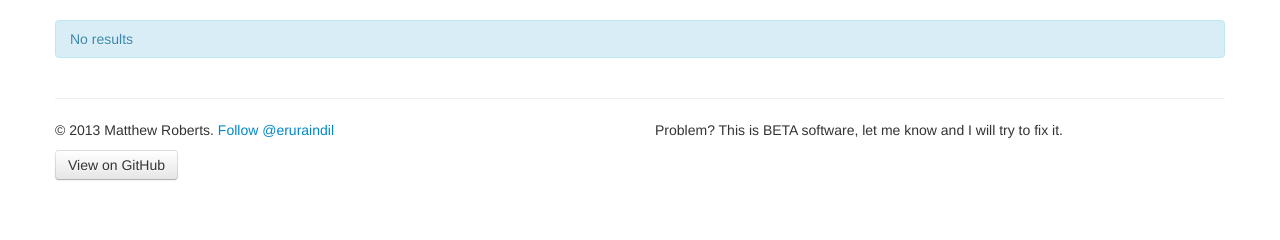
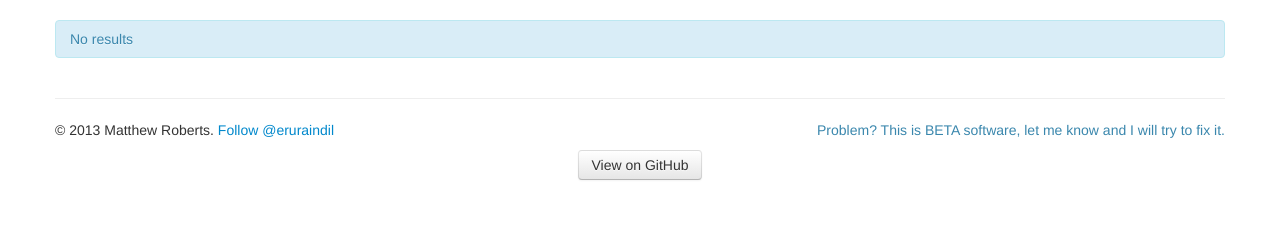
Before and after one commit to eruraindil/webadvisor-scraper, a PHP site: page /foo/ in a window 1280 px wide. Shown: the part 205-445 px from the top of the page. Run offline with PHP 8.4, Linux system fonts and the light colour scheme; some libraries are stand-ins or nearby versions.

Commit message:
style fix

```diff
--- a/index.php
+++ b/index.php
@@ -167,13 +167,13 @@ if($output != "") {
                             <script>!function(d,s,id){var js,fjs=d.getElementsByTagName(s)[0];if(!d.getElementById(id)){js=d.createElement(s);js.id=id;js.src="//platform.twitter.com/widgets.js";fjs.parentNode.insertBefore(js,fjs);}}(document,"script","twitter-wjs");</script>
                         </p>
                     </div>
-                    <div class="span6">
-                        <p>Problem? This is BETA software, let me know and I will try to fix it.</p>
+                    <div class="span6 text-right">
+                        <p class="text-info">Problem? This is BETA software, let me know and I will try to fix it.</p>
                     </div>
                 </div>
                 <div class="row">
-                    <div class="span12">
-                        <a href="http://www.github.com/eruraindil/webadvisor-scraper" class="btn">View on GitHub</a>
+                    <div class="span12 text-center">
+                        <a href="https://www.github.com/eruraindil/webadvisor-scraper" class="btn">View on GitHub</a>
                     </div>
                 </div>
             </footer>
```
